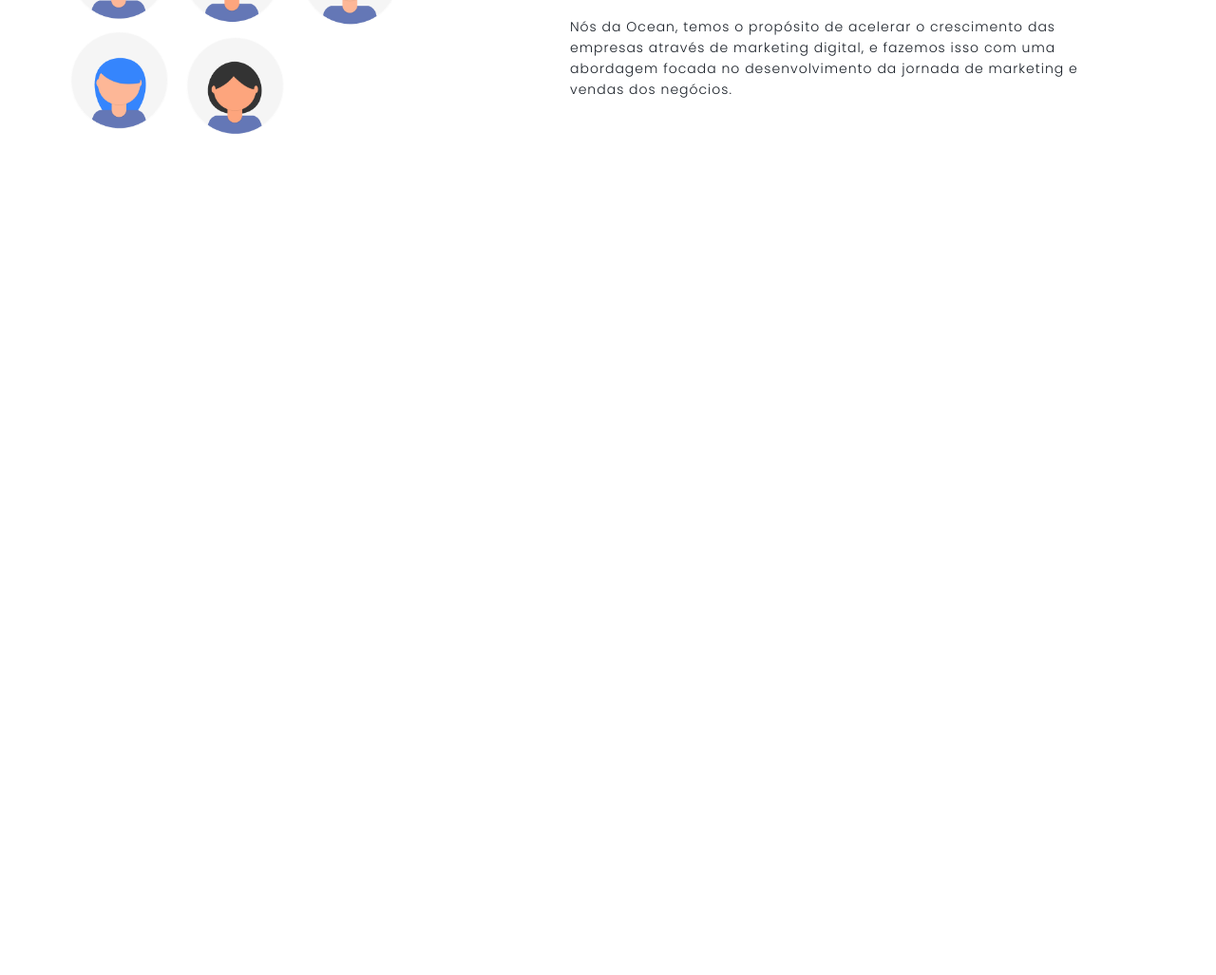
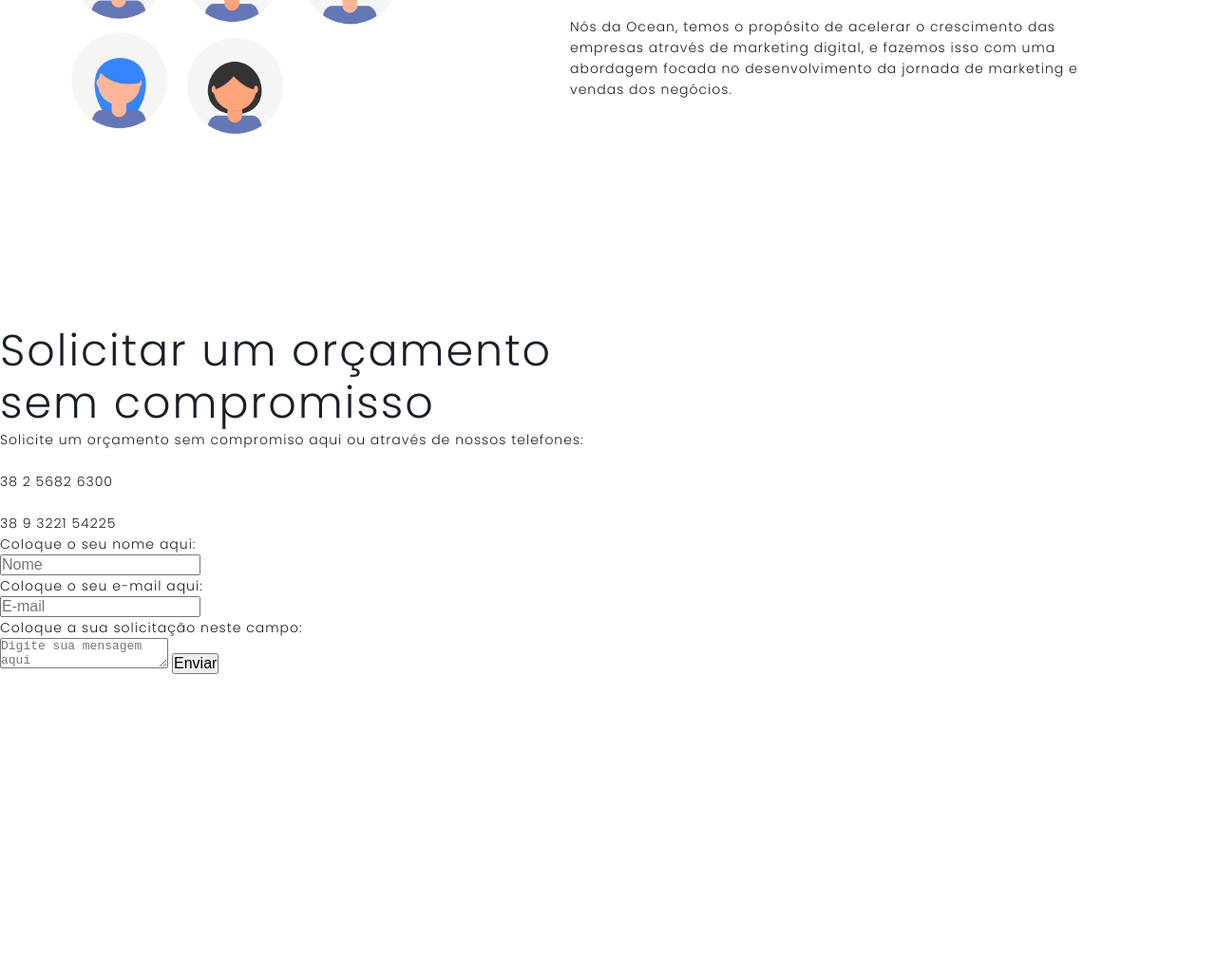
Before and after one commit to HugoVersiani/firstproject, a plain HTML site: page Index.html in a window 1280 px wide. Shown: the part 1713-2740 px from the top of the page at 95% size. Before the commit the page ends 2055 px from the top, so only its background shows below. Drawn offline with Linux system fonts and the light colour scheme.

Commit message:
Acrecentei uma pagina de contato

```diff
--- a/Index.html
+++ b/Index.html
@@ -17,7 +17,7 @@
 		</nav>
 	</header>
 
-	<secction class="bg" id="sobre">
+	<secction class="bg">
 		<div class="DisplayFlex">
 			<div class="divleft">
 				<div class="titulo">
@@ -74,7 +74,7 @@
 		</div>
 
 	</section>
-	<section class="bg" id="contato">
+	<section class="bg" id="sobre">
 		<div class="imgsc3">
 			<img src="images/guys.png">
 		</div>
@@ -94,6 +94,23 @@
 
 	</section>
 
+	<section class="bg" id="contato">
+		<h1 class="contato-h1"> Solicitar um orçamento<br>sem compromisso </h1>
+		<h3 class="contato-h3"> Solicite um orçamento sem compromiso aqui ou através de nossos telefones:<br><br>38 2 5682 6300<br><br>38 9 3221 54225</h3>
+		<div class="contato">
+			<form>
+				<h3>Coloque o seu nome aqui:</h3>
+				<input class="field" name="Nome" placeholder="Nome">
+				<h3>Coloque o seu e-mail aqui:</h3>
+				<input class="field" name="email" placeholder="E-mail">
+				<h3>Coloque a sua solicitação neste campo:</h3>
+				<textarea class="field" name="mensagem" placeholder="Digite sua mensagem aqui"></textarea>
+				<input class="enviar" type="submit" value="Enviar">
+			</form>
+		</div>
+
+	</section>
+
 
 
 </body>
```
